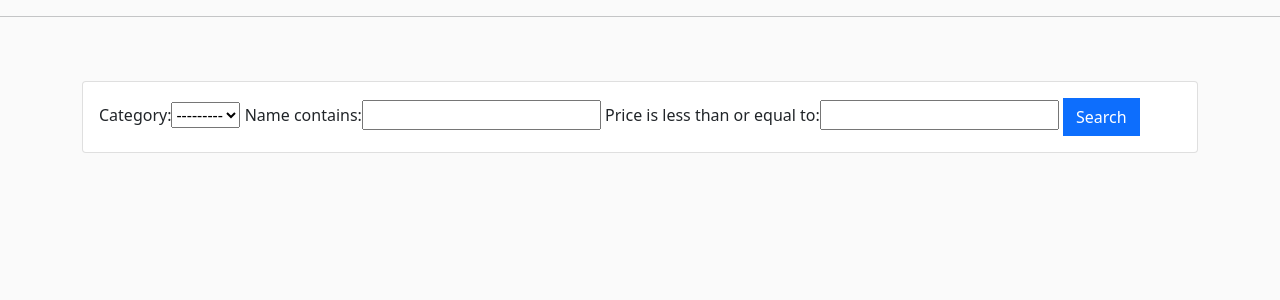
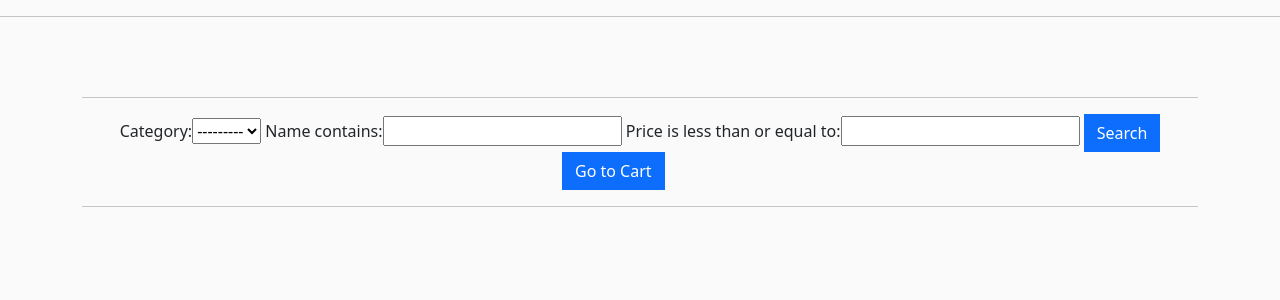
Before and after one commit to StanislavDzugov/DjangoEstore, a Django app: page / in a window 1280 px wide. Shown: the part 56-356 px from the top of the page. Run offline with Django 3.2, Linux system fonts and the light colour scheme; data that the repository does not hold is empty; some libraries are stand-ins or nearby versions.

Commit message:
reformat visual part

```diff
--- a/store/templates/store/store.html
+++ b/store/templates/store/store.html
@@ -2,16 +2,19 @@
 {% load static %}
 {% block content %}
     <br>
-        <div class="row">
-            <div class="col">
-                <div class="card card-body">
+    <hr>
+        <div class="row justify-content-md-center">
+            <div class="col-md-auto">
                     <form method="get">
                         {{ myFilter.form }}
                     <button class="btn btn-primary" type="submit">Search</button>
-                  </form>
+                    </form>
                 </div>
+            <div class="col">
+                    <a style="margin-left: 480px" href="{% url 'cart' %}" class="btn btn-primary">Go to Cart</a>
             </div>
         </div>
+    <hr>
     <br>
     <div class="row">
     {% for product in products %}
```
